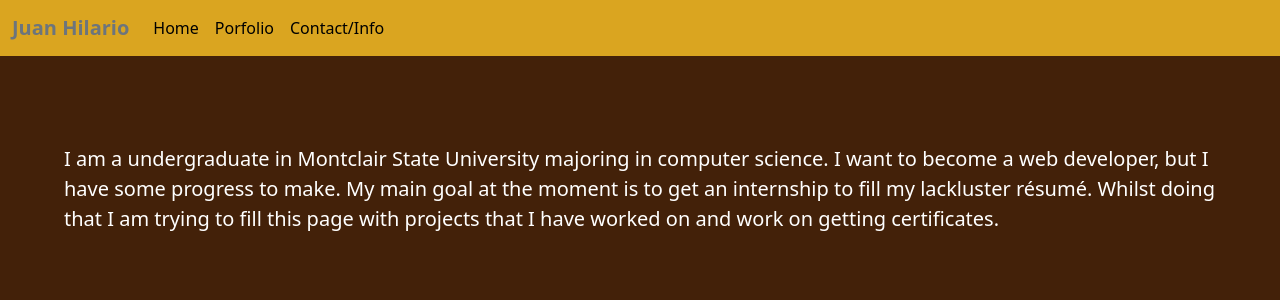
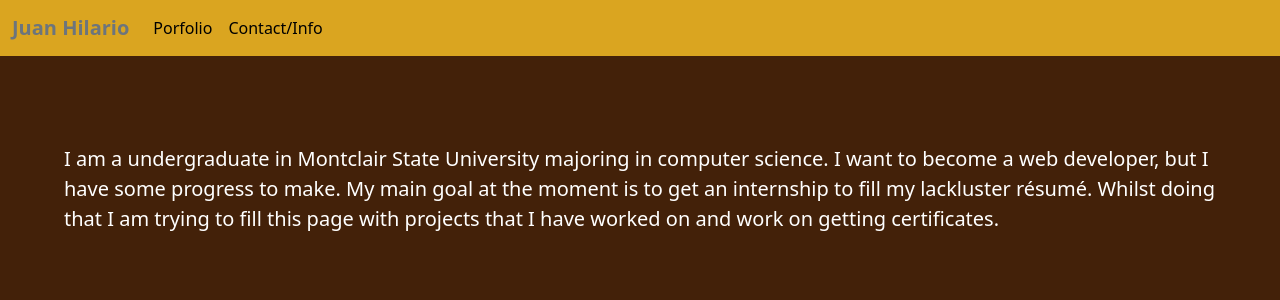
Before and after one commit to Juan-Hilario/PersonalWebsite, a Django app: page / in a window 1280 px wide. Shown: the top 300 px of the page. Run offline with Django 4.2, Linux system fonts and the light colour scheme.

Commit message:
Updated layout.html
Got rid of the 'Home' link as name of website would do the same thing.

```diff
--- a/PersonalWebsite/htmlManager/templates/htmlManager/layout.html
+++ b/PersonalWebsite/htmlManager/templates/htmlManager/layout.html
@@ -18,7 +18,7 @@
         <!-- navbar -->
         <nav class="navbar navbar-expand-md  navbar-light" style="background-color: goldenrod;">
             <div class="container-xxl">
-                <a class="navbar-brand" href="#">
+                <a class="navbar-brand" href="{% url 'index' %}">
                     <span class="fw-bold text-secondary">
                         Juan Hilario
                     </span>
@@ -31,11 +31,7 @@
 
               <div class="collapse navbar-collapse justify-content-start align-center" id="main-nav">
                 <ul class="navbar-nav">
-                    <li class="nav-item">
-                        <a class="nav-link active" href="{% url 'index' %}">
-                            Home
-                        </a>
-                    </li>
+
                     <li class="nav-item">
                         <a class="nav-link active" href="{% url 'portfolio' %}">
                             Porfolio
```
